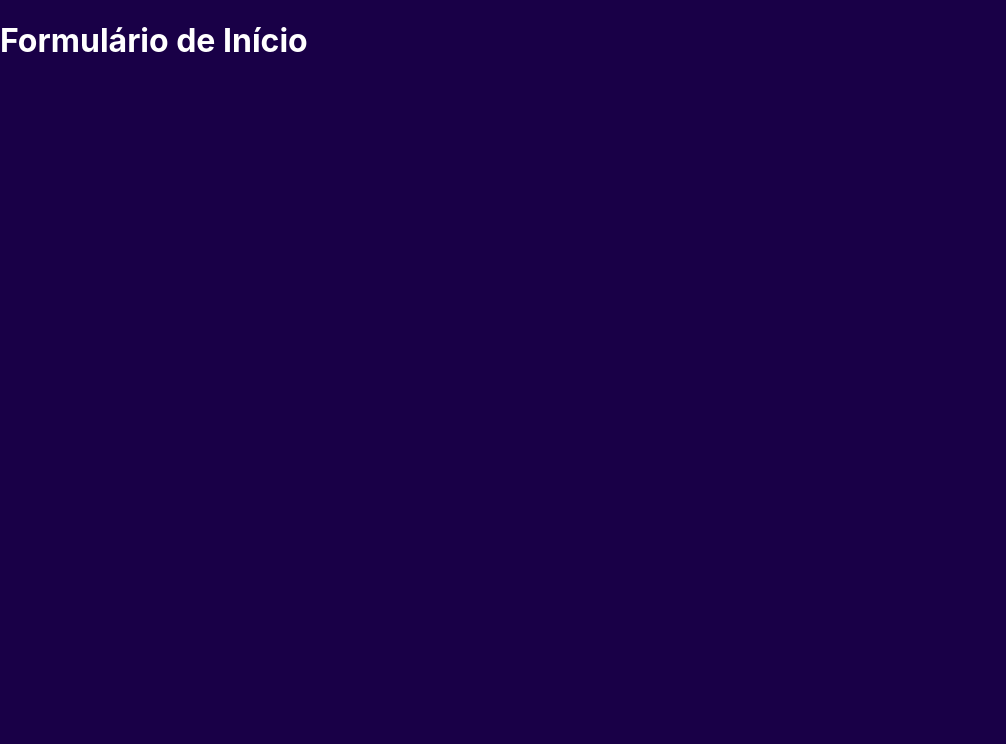
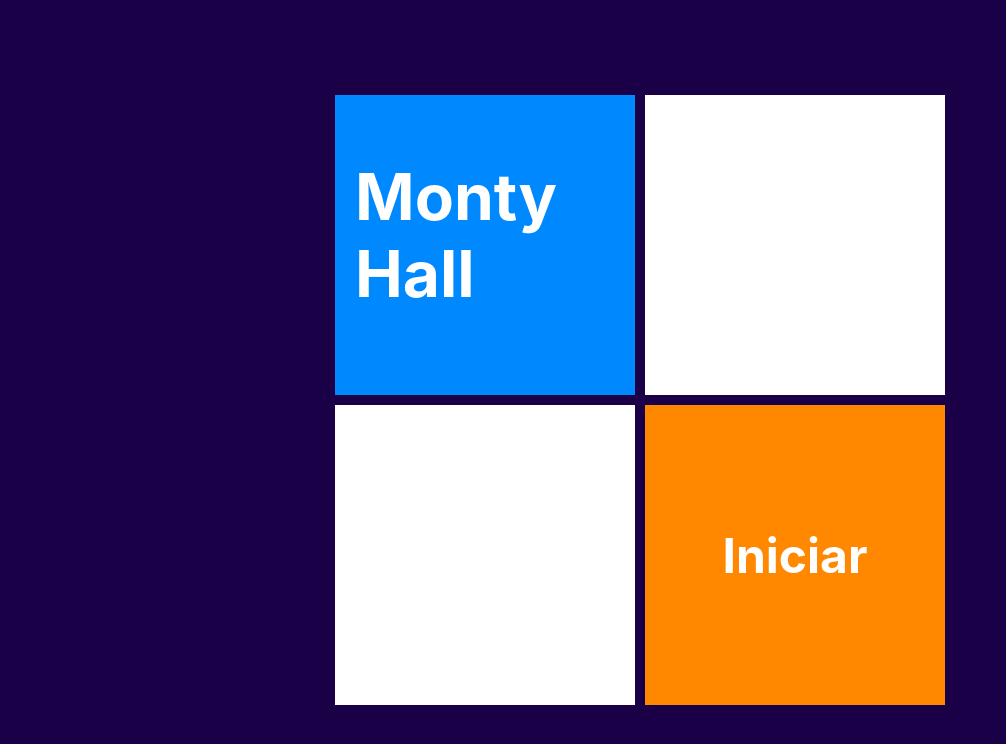
Before and after one commit to srgesio/monty-hall-game, a Next.js app: page / in a window 1280 px wide. Shown: the top 744 px of the page, without its empty margins (0-1006 px from the left). Built offline with nearby package versions, Linux system fonts and the light colour scheme.

Commit message:
game params

```diff
--- /dev/null
+++ b/components/card.tsx
@@ -0,0 +1,18 @@
+import styles from '../styles/Card.module.css'
+
+interface CardProps{
+    bgColor?: string
+    children?: any
+}
+
+export default function Card(props: CardProps){
+    return (
+        <div className={styles.card}
+            style={{
+                background: props.bgColor ??  "#fff"
+            }}
+        >
+            {props.children}
+        </div>
+    )
+}
--- a/pages/index.jsx
+++ /dev/null
@@ -1,11 +0,0 @@
-
-
-export default function Home() {
-
-
-  return (
-    <div style={{display: "flex"}}>
-      <h1>Formulário de Início</h1>
-    </div>
-  )
-}
--- /dev/null
+++ b/pages/index.tsx
@@ -0,0 +1,30 @@
+import Card from "../components/card"
+import styles from '../styles/Form.module.css'
+import Link from 'next/link'
+import Gift from "../components/gift"
+import Door from "../components/door"
+
+export default function Home() {
+
+
+  return (
+    <div className={styles.form}>
+      <div>
+        <Card bgColor='#08f'>
+          <h1>Monty Hall</h1>
+        </Card>
+        <Card>
+        </Card>
+      </div>
+      <div>
+      <Card>
+      </Card>
+      <Card bgColor='#f80'>
+        <Link href={`/game/4/2`} passHref>
+          <h2 className={styles.link}>Iniciar</h2>
+        </Link>
+      </Card>
+      </div>
+    </div>
+  )
+}
--- /dev/null
+++ b/styles/Card.module.css
@@ -0,0 +1,9 @@
+.card {
+  display: flex;
+  width: 300px;
+  height: 300px;
+  color: #fff;
+  font-size: 2rem;
+  margin: 10px 5px;
+  padding: 20px;
+}
--- /dev/null
+++ b/styles/Form.module.css
@@ -0,0 +1,14 @@
+.form {
+  display: flex;
+  justify-content: center;
+  align-items: center;
+  height: 100vh;
+}
+
+.link {
+  display: flex;
+  flex: 1;
+  margin: 0;
+  justify-content: center;
+  align-items: center;
+}
```
Also changed, not shown: pages/game/[quantityDoors]/[doorWithGiftId].tsx (renamed from pages/game.tsx, +14 -8 lines), 1 other file (tests, documents, lock files or other folders).
